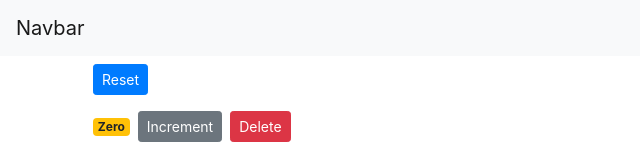
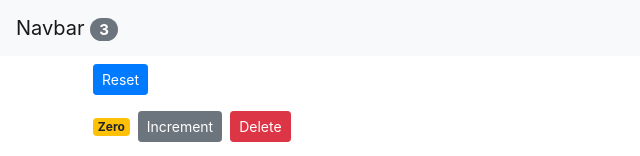
Before and after one commit to mar-veloper/counter-app, a React (Create React App) app: page / in a window 1280 px wide. Shown: the top 156 px of the page, without its empty margins (0-640 px from the left). Built offline with nearby package versions, Linux system fonts and the light colour scheme.

Commit message:
lifting state up

```diff
--- a/src/App.js
+++ b/src/App.js
@@ -4,12 +4,51 @@
 import "./App.css";
 
 class App extends Component {
+  state = {
+    counters: [
+      { id: 1, value: 0 },
+      { id: 2, value: 3 },
+      { id: 3, value: 3 },
+      { id: 4, value: 1 }
+    ]
+  };
+
+  handleIncrement = counter => {
+    const counters = [...this.state.counters];
+    const index = counters.indexOf(counter);
+
+    counters[index] = { ...counter };
+    counters[index].value++;
+
+    this.setState({ counters });
+  };
+
+  handleDelete = counterId => {
+    const counters = this.state.counters.filter(c => c.id !== counterId);
+    this.setState({ counters });
+  };
+
+  handleReset = () => {
+    const counters = this.state.counters.map(c => {
+      c.value = 0;
+      return c;
+    });
+    this.setState({ counters });
+  };
+
   render() {
     return (
       <React.Fragment>
-        <NavBar></NavBar>
+        <NavBar
+          totalCounters={this.state.counters.filter(c => c.value > 0).length}
+        ></NavBar>
         <main className="container">
-          <Counters></Counters>
+          <Counters
+            counters={this.state.counters}
+            onReset={this.handleReset}
+            onIncrement={this.handleIncrement}
+            onDelete={this.handleDelete}
+          ></Counters>
         </main>
       </React.Fragment>
     );
--- a/src/components/counters.jsx
+++ b/src/components/counters.jsx
@@ -2,54 +2,22 @@
 import Counter from "./counter";
 
 class Counters extends Component {
-  state = {
-    counters: [
-      { id: 1, value: 0 },
-      { id: 2, value: 3 },
-      { id: 3, value: 3 },
-      { id: 4, value: 1 }
-    ]
-  };
-
-  handleIncrement = counter => {
-    const counters = [...this.state.counters];
-    const index = counters.indexOf(counter);
-
-    counters[index] = { ...counter };
-    counters[index].value++;
-
-    this.setState({ counters });
-  };
-
-  handleDelete = counterId => {
-    const counters = this.state.counters.filter(c => c.id !== counterId);
-    this.setState({ counters });
-  };
-
-  handleReset = () => {
-    const counters = this.state.counters.map(c => {
-      c.value = 0;
-      return c;
-    });
-    this.setState({ counters });
-  };
-
   render() {
     return (
       <div>
         <button
-          onClick={this.handleReset}
+          onClick={this.props.onReset}
           className="btn btn-primary btn-sm m-2"
         >
           Reset
         </button>
 
-        {this.state.counters.map(counter => (
+        {this.props.counters.map(counter => (
           <Counter
             key={counter.id}
-            onIncrement={this.handleIncrement}
-            onDelete={this.handleDelete}
             counter={counter}
+            onIncrement={this.props.onIncrement}
+            onDelete={this.props.onDelete}
           ></Counter>
         ))}
       </div>
--- a/src/components/navbar.jsx
+++ b/src/components/navbar.jsx
@@ -5,7 +5,10 @@
     return (
       <nav className="navbar navbar-light bg-light">
         <a className="navbar-brand" href="#">
-          Navbar
+          Navbar{" "}
+          <span className="badge badge-pill badge-secondary">
+            {this.props.totalCounters}
+          </span>
         </a>
       </nav>
     );
```
